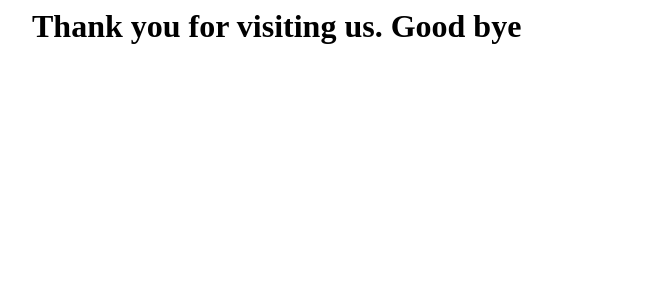
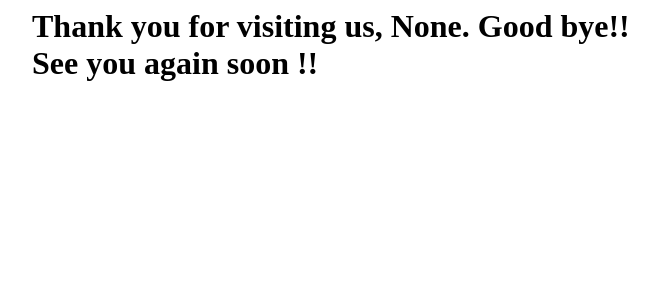
Before and after one commit to lilmisfortune/lichuan, a Flask app: page /end in a window 1280 px wide. Shown: the top 300 px of the page, without its empty margins (292-950 px from the left). Run offline with Flask 3, Linux system fonts and the light colour scheme.

Commit message:
Update end.html

```diff
--- a/template/end.html
+++ b/template/end.html
@@ -6,5 +6,5 @@
 </style>
 
 <div class="container">
-<h1>Thank you for visiting us. Good bye</h1>
+<h1>Thank you for visiting us, {{r}}. Good bye!! See you again soon !!</h1>
 </div>
```
